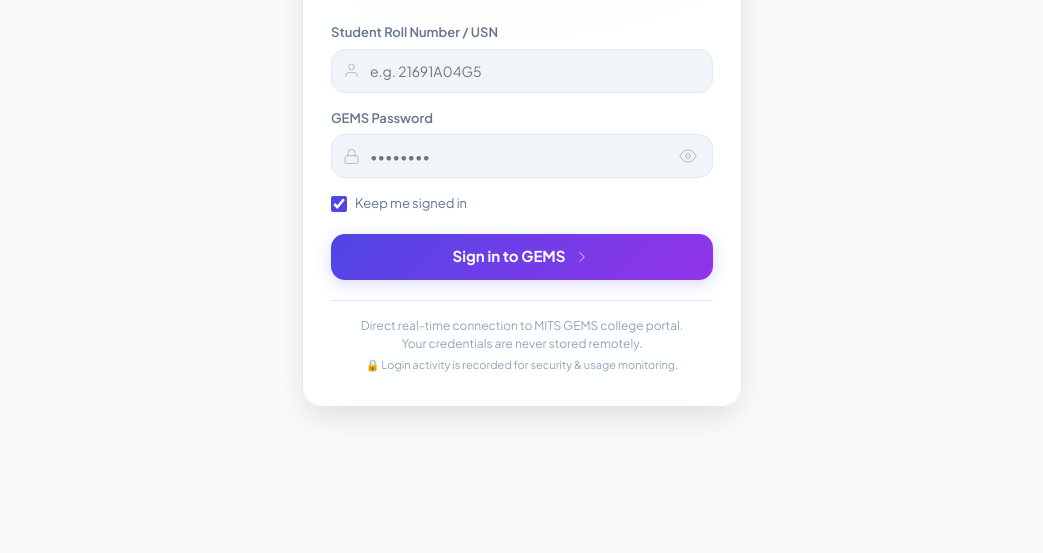
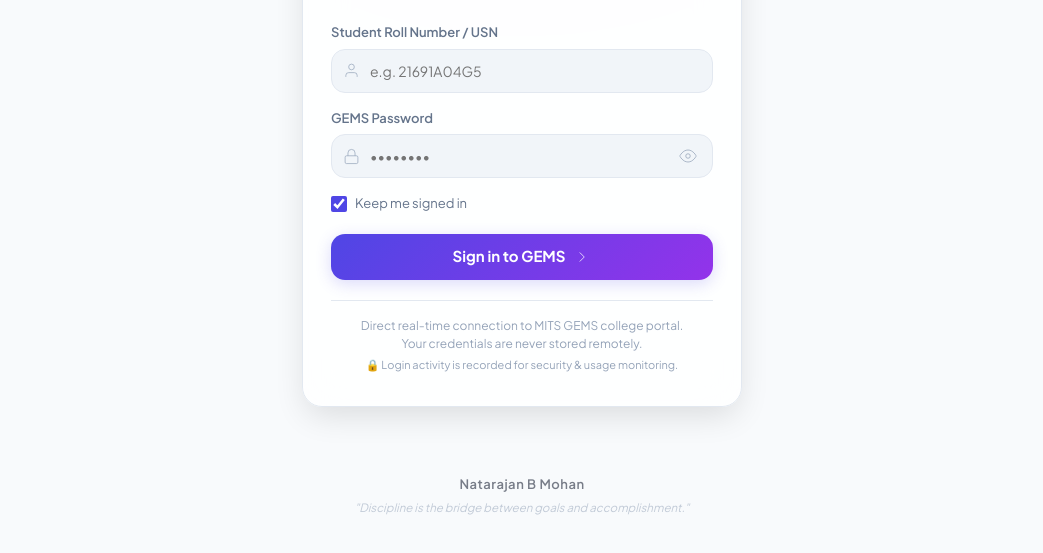
Before and after one commit to Mohan-das457/mits-one-attendance, a website: page index.html in a window 1280 px wide. Shown: the part 295-848 px from the top of the page, without its empty margins (118-1161 px from the left). Before the commit the page ends 822 px from the top, so only its background shows below. Drawn offline with Linux system fonts and the light colour scheme.

Commit message:
Add Natarajan B Mohan footer with quote

```diff
--- a/index.html
+++ b/index.html
@@ -2619,5 +2619,9 @@
 
     })();
   </script>
+  <footer style="text-align:center;padding:28px 16px 36px;opacity:0.55;">
+    <div style="font-size:13px;font-weight:600;letter-spacing:0.04em;color:var(--text-main);">Natarajan B Mohan</div>
+    <div style="font-size:11.5px;color:var(--text-faint);margin-top:5px;font-style:italic;">"Discipline is the bridge between goals and accomplishment."</div>
+  </footer>
 </body>
 </html>
```
